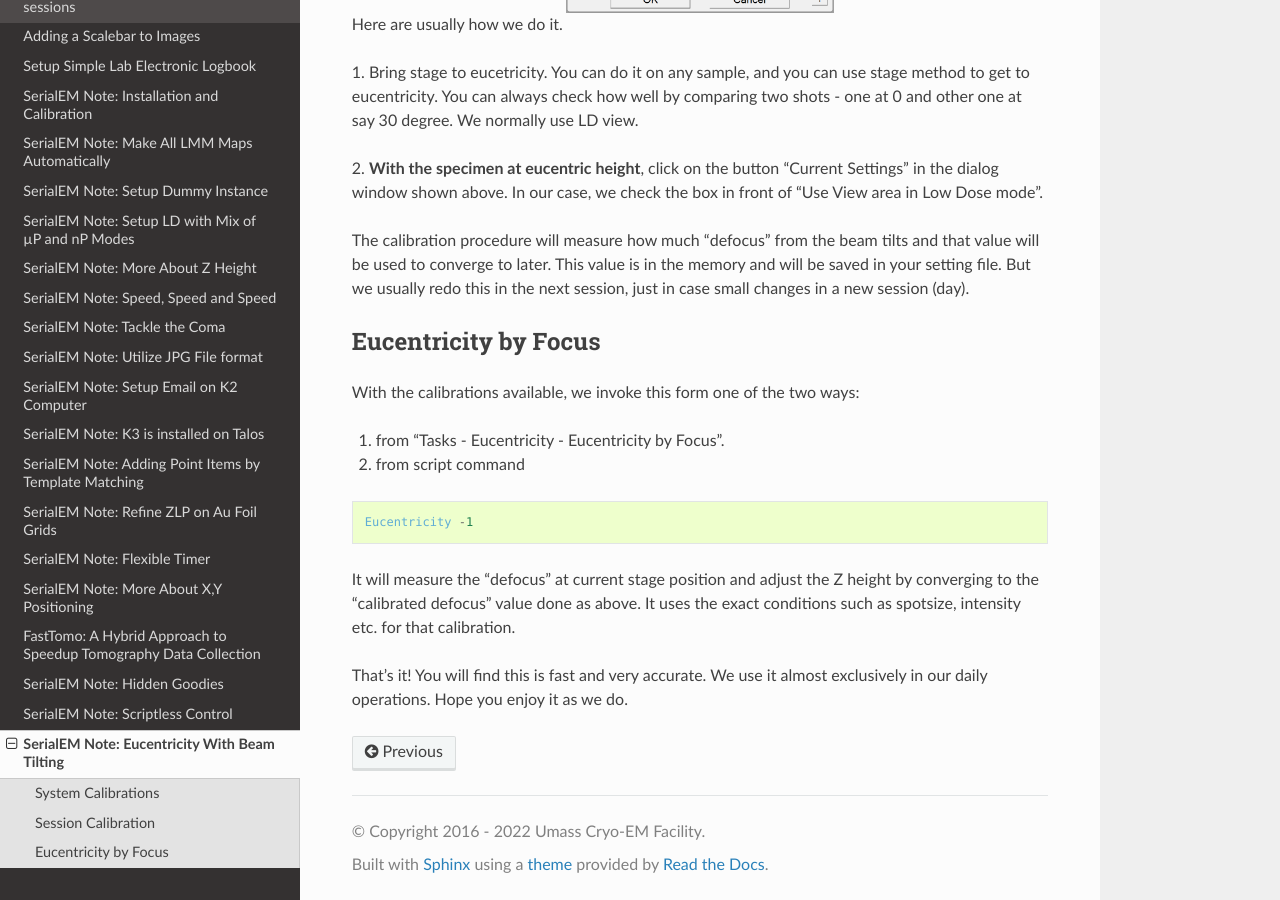
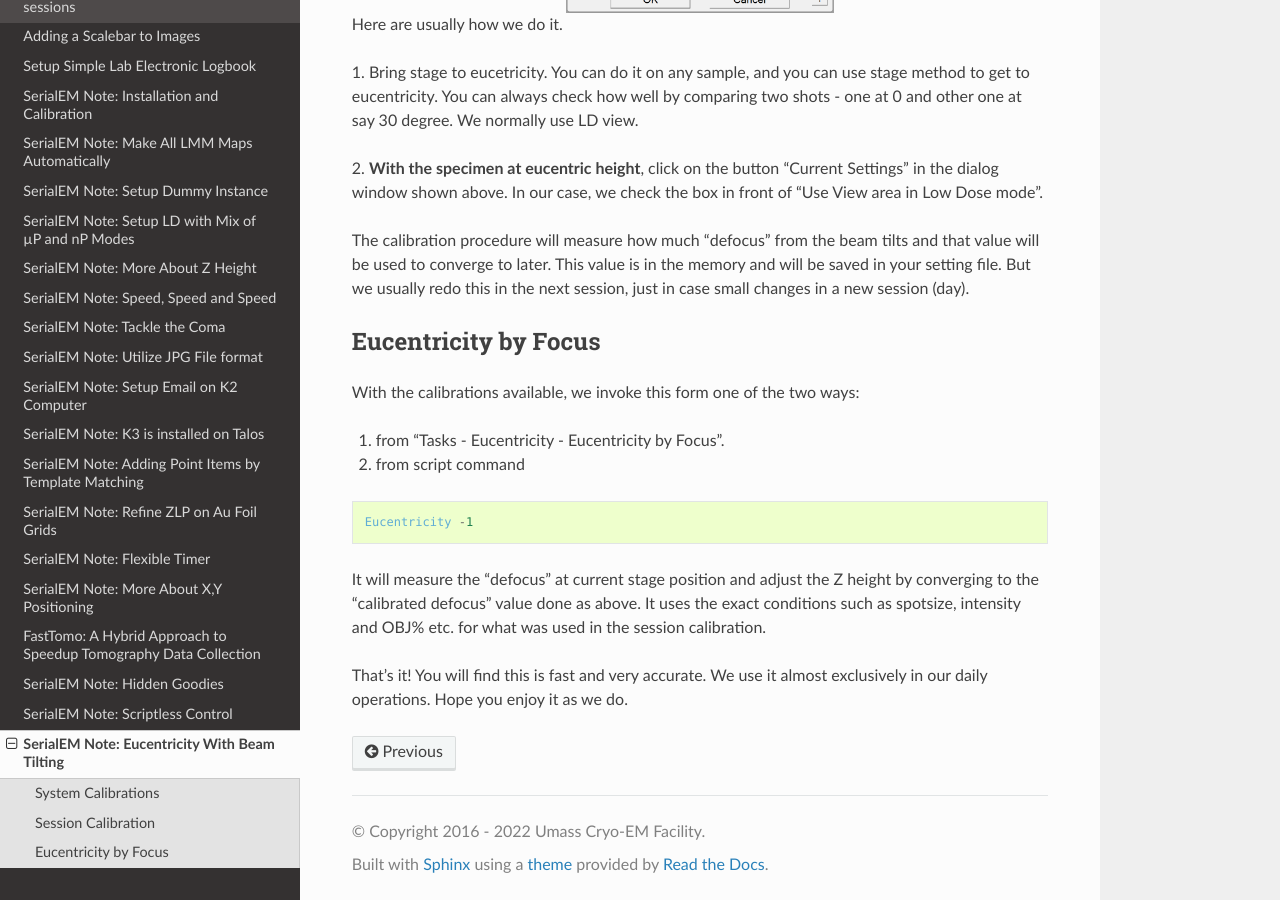
Before and after one commit to xuchen66/sphinx-emdocs, a Sphinx documentation site: the page built from source/serialEM_note_eucentricity_with_beamtilting.rst, in a window 1280 px wide and 900 px high, scrolled down 2514 px. Built offline with Sphinx 7.4.7 and the Read the Docs theme 2.0.0, drawn with Linux system fonts in a browser that asks for light colours; pages that are not in the unit, such as notebooks, are missing from menus.

Commit message:
Update serialEM_note_eucentricity_with_beamtilting.rst

```diff
--- a/source/serialEM_note_eucentricity_with_beamtilting.rst
+++ b/source/serialEM_note_eucentricity_with_beamtilting.rst
@@ -151,7 +151,7 @@ With the calibrations available, we invoke this form one of the two ways:
 It will measure the "defocus" at current stage
 position and adjust the Z height by converging to the "calibrated defocus"
 value done as above. It uses the exact conditions such as spotsize, intensity
-etc. for that calibration.
+and OBJ% etc. for what was used in the session calibration.
 
 That's it! You will find this is fast and very accurate. We use it almost
 exclusively in our daily operations. Hope you enjoy it as we do.
```
